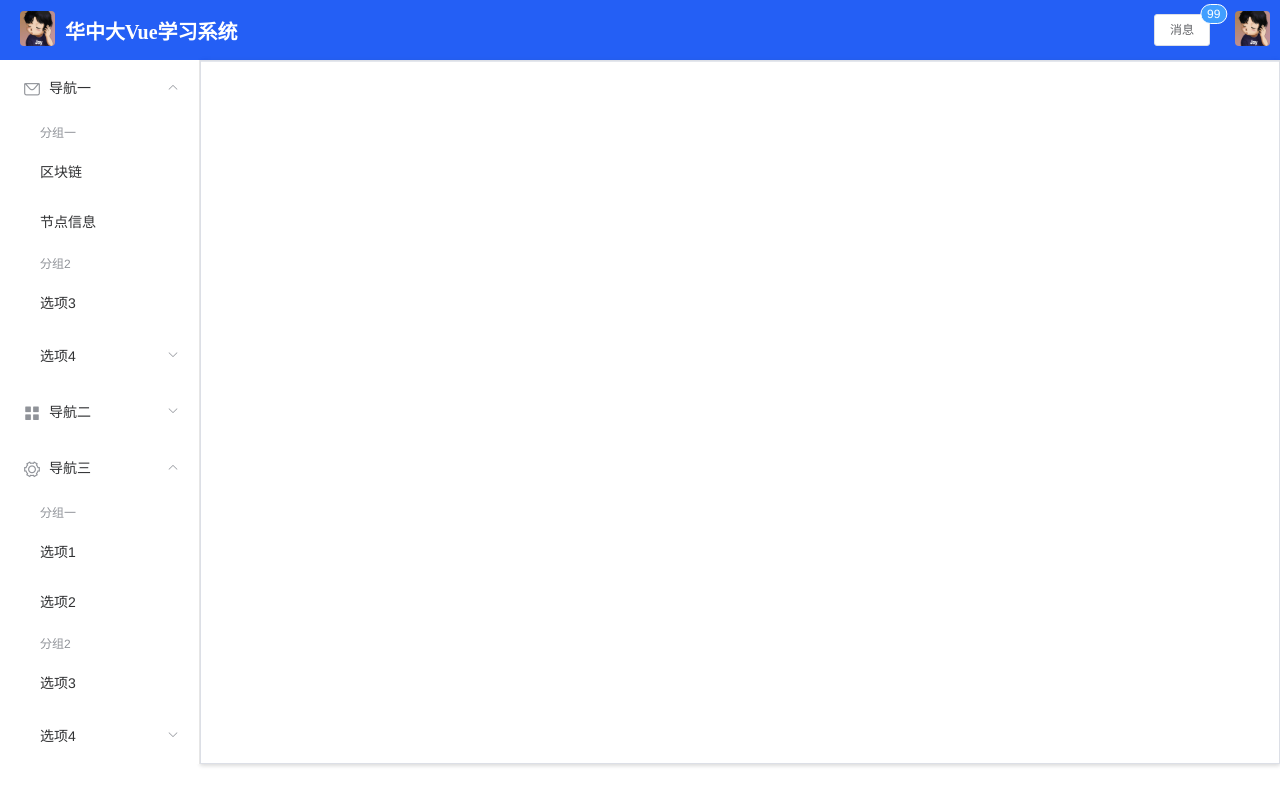
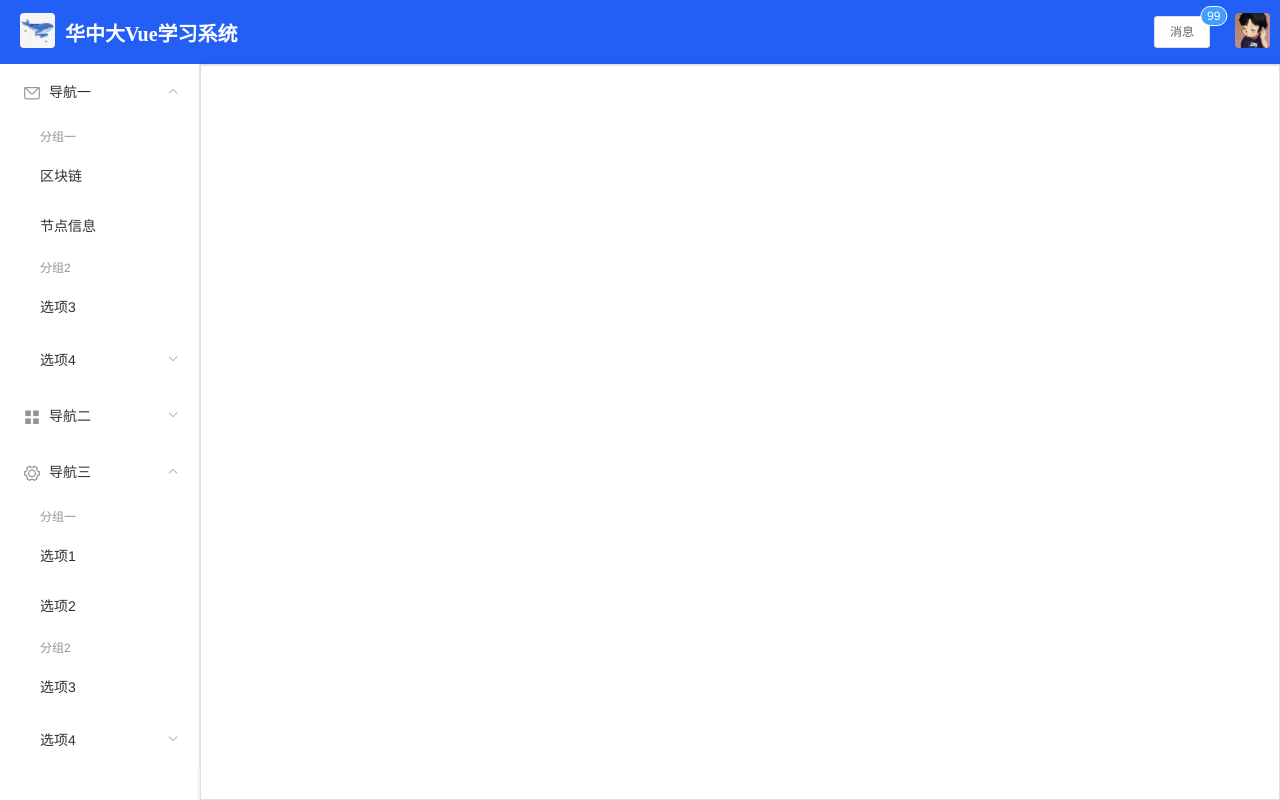
Before and after one commit to wylu1037/Vue2-Study, a Vue app: page /home in a window 1280 px wide. Built offline with nearby package versions, Linux system fonts and the light colour scheme.

Commit message:
chore: 主面板高度调整

```diff
--- a/src/components/Content/index.vue
+++ b/src/components/Content/index.vue
@@ -94,6 +94,7 @@ export default {
 </script>
 <style lang="css">
 .content-box {
+  height: 92%;
   display: flex;
 }
 </style>
--- a/src/components/Header/index.vue
+++ b/src/components/Header/index.vue
@@ -8,7 +8,7 @@
             <el-avatar
               shape="square"
               :size="35"
-              :src="require('./avatar.jpg')"
+              :src="require('./fish.jpg')"
             ></el-avatar>
           </div>
         </div>
@@ -60,7 +60,7 @@ export default {
 .header-box {
   display: flex;
   width: 100%;
-  height: 60px;
+  height: 8%;
   background-color: #245ff5;
 }
 </style>
```
Also changed, not shown: src/components/Header/fish.jpg (added).
